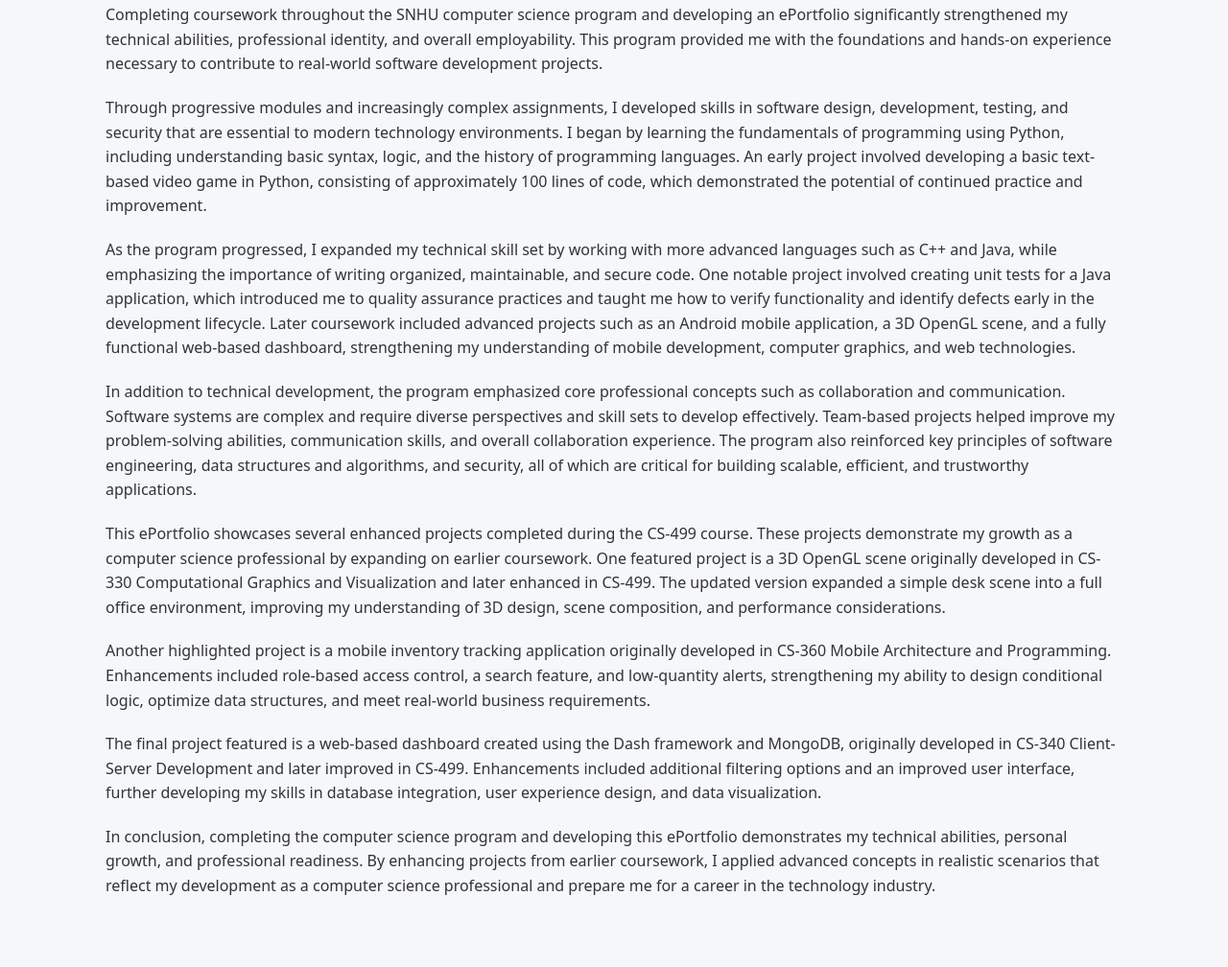
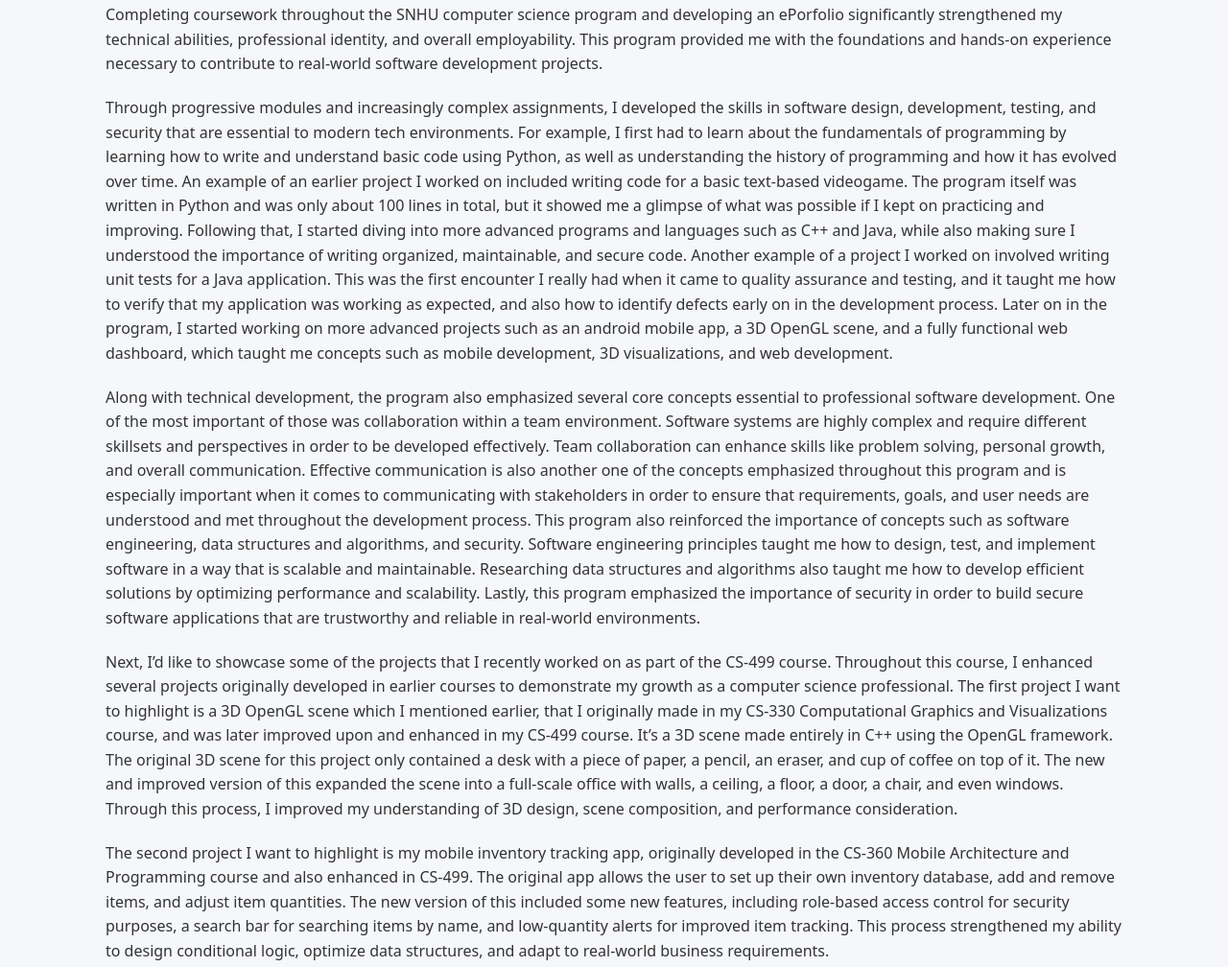
Before and after one commit to BrycenM4/BrycenM4.github.io, a plain HTML site: page index.html in a window 1280 px wide. Shown: the part 333-1341 px from the top of the page at 96% size. Drawn offline with Linux system fonts and the light colour scheme.

Commit message:
Typo fix

```diff
--- a/index.html
+++ b/index.html
@@ -28,75 +28,101 @@
 
   <p>
     Completing coursework throughout the SNHU computer science program and developing an
-    ePortfolio significantly strengthened my technical abilities, professional identity,
+    ePorfolio significantly strengthened my technical abilities, professional identity,
     and overall employability. This program provided me with the foundations and hands-on
     experience necessary to contribute to real-world software development projects.
   </p>
 
   <p>
-    Through progressive modules and increasingly complex assignments, I developed skills
-    in software design, development, testing, and security that are essential to modern
-    technology environments. I began by learning the fundamentals of programming using
-    Python, including understanding basic syntax, logic, and the history of programming
-    languages. An early project involved developing a basic text-based video game in Python,
-    consisting of approximately 100 lines of code, which demonstrated the potential of
-    continued practice and improvement.
+    Through progressive modules and increasingly complex assignments, I developed the
+    skills in software design, development, testing, and security that are essential to
+    modern tech environments. For example, I first had to learn about the fundamentals of
+    programming by learning how to write and understand basic code using Python, as well as
+    understanding the history of programming and how it has evolved over time. An example
+    of an earlier project I worked on included writing code for a basic text-based
+    videogame. The program itself was written in Python and was only about 100 lines in
+    total, but it showed me a glimpse of what was possible if I kept on practicing and
+    improving. Following that, I started diving into more advanced programs and languages
+    such as C++ and Java, while also making sure I understood the importance of writing
+    organized, maintainable, and secure code. Another example of a project I worked on
+    involved writing unit tests for a Java application. This was the first encounter I
+    really had when it came to quality assurance and testing, and it taught me how to
+    verify that my application was working as expected, and also how to identify defects
+    early on in the development process. Later on in the program, I started working on
+    more advanced projects such as an android mobile app, a 3D OpenGL scene, and a fully
+    functional web dashboard, which taught me concepts such as mobile development, 3D
+    visualizations, and web development.
   </p>
 
   <p>
-    As the program progressed, I expanded my technical skill set by working with more
-    advanced languages such as C++ and Java, while emphasizing the importance of writing
-    organized, maintainable, and secure code. One notable project involved creating unit
-    tests for a Java application, which introduced me to quality assurance practices and
-    taught me how to verify functionality and identify defects early in the development
-    lifecycle. Later coursework included advanced projects such as an Android mobile
-    application, a 3D OpenGL scene, and a fully functional web-based dashboard, strengthening
-    my understanding of mobile development, computer graphics, and web technologies.
+    Along with technical development, the program also emphasized several core concepts
+    essential to professional software development. One of the most important of those
+    was collaboration within a team environment. Software systems are highly complex and
+    require different skillsets and perspectives in order to be developed effectively.
+    Team collaboration can enhance skills like problem solving, personal growth, and
+    overall communication. Effective communication is also another one of the concepts
+    emphasized throughout this program and is especially important when it comes to
+    communicating with stakeholders in order to ensure that requirements, goals, and user
+    needs are understood and met throughout the development process. This program also
+    reinforced the importance of concepts such as software engineering, data structures
+    and algorithms, and security. Software engineering principles taught me how to design,
+    test, and implement software in a way that is scalable and maintainable. Researching
+    data structures and algorithms also taught me how to develop efficient solutions by
+    optimizing performance and scalability. Lastly, this program emphasized the importance
+    of security in order to build secure software applications that are trustworthy and
+    reliable in real-world environments.
   </p>
 
   <p>
-    In addition to technical development, the program emphasized core professional concepts
-    such as collaboration and communication. Software systems are complex and require
-    diverse perspectives and skill sets to develop effectively. Team-based projects helped
-    improve my problem-solving abilities, communication skills, and overall collaboration
-    experience. The program also reinforced key principles of software engineering, data
-    structures and algorithms, and security, all of which are critical for building scalable,
-    efficient, and trustworthy applications.
+    Next, I’d like to showcase some of the projects that I recently worked on as part of
+    the CS-499 course. Throughout this course, I enhanced several projects originally
+    developed in earlier courses to demonstrate my growth as a computer science
+    professional. The first project I want to highlight is a 3D OpenGL scene which I
+    mentioned earlier, that I originally made in my CS-330 Computational Graphics and
+    Visualizations course, and was later improved upon and enhanced in my CS-499 course.
+    It’s a 3D scene made entirely in C++ using the OpenGL framework. The original 3D scene
+    for this project only contained a desk with a piece of paper, a pencil, an eraser, and
+    cup of coffee on top of it. The new and improved version of this expanded the scene
+    into a full-scale office with walls, a ceiling, a floor, a door, a chair, and even
+    windows. Through this process, I improved my understanding of 3D design, scene
+    composition, and performance consideration.
   </p>
 
   <p>
-    This ePortfolio showcases several enhanced projects completed during the CS-499 course.
-    These projects demonstrate my growth as a computer science professional by expanding on
-    earlier coursework. One featured project is a 3D OpenGL scene originally developed in
-    CS-330 Computational Graphics and Visualization and later enhanced in CS-499. The updated
-    version expanded a simple desk scene into a full office environment, improving my
-    understanding of 3D design, scene composition, and performance considerations.
+    The second project I want to highlight is my mobile inventory tracking app, originally
+    developed in the CS-360 Mobile Architecture and Programming course and also enhanced in
+    CS-499. The original app allows the user to set up their own inventory database, add
+    and remove items, and adjust item quantities. The new version of this included some
+    new features, including role-based access control for security purposes, a search bar
+    for searching items by name, and low-quantity alerts for improved item tracking. This
+    process strengthened my ability to design conditional logic, optimize data structures,
+    and adapt to real-world business requirements.
   </p>
 
   <p>
-    Another highlighted project is a mobile inventory tracking application originally
-    developed in CS-360 Mobile Architecture and Programming. Enhancements included role-based
-    access control, a search feature, and low-quantity alerts, strengthening my ability to
-    design conditional logic, optimize data structures, and meet real-world business
-    requirements.
+    The final project I want to highlight is my web-based dashboard project, originally
+    made in my CS-340 Client-Server Development course, and was once again improved upon in
+    CS-499. This is a web-based dashboard that utilizes the Dash framework and MongoDB in
+    order to display an interactive UI for data tracking. The original version of this was
+    a simple dashboard that allowed you to search for certain records using a few
+    different filtering options and also displayed a pie chart and interactive map to
+    better visualize the records in the database. The new version of this now contains
+    additional filtering options as well as an improved UI for better user experience.
+    This enhancement improved my skills in database integration, UI design, and data
+    visualization.
   </p>
 
   <p>
-    The final project featured is a web-based dashboard created using the Dash framework
-    and MongoDB, originally developed in CS-340 Client-Server Development and later improved
-    in CS-499. Enhancements included additional filtering options and an improved user
-    interface, further developing my skills in database integration, user experience design,
-    and data visualization.
-  </p>
-
-  <p>
-    In conclusion, completing the computer science program and developing this ePortfolio
-    demonstrates my technical abilities, personal growth, and professional readiness. By
-    enhancing projects from earlier coursework, I applied advanced concepts in realistic
-    scenarios that reflect my development as a computer science professional and prepare me
-    for a career in the technology industry.
+    In conclusion, the completion of this computer science program and the development of
+    this ePortfolio provide a demonstration of my technical abilities, personal growth,
+    and professional readiness. By enhancing projects from earlier coursework, I was able
+    to apply advanced concepts in more complex and realistic ways for the purpose of
+    demonstrating my growth and development as a computer science professional. Overall,
+    the work in this ePortfolio reflect my professional skills and abilities that will
+    help prepare me for a career in the tech industry.
   </p>
 </section>
+
 
 
     <section id="projects" class="section alt-bg">
```
